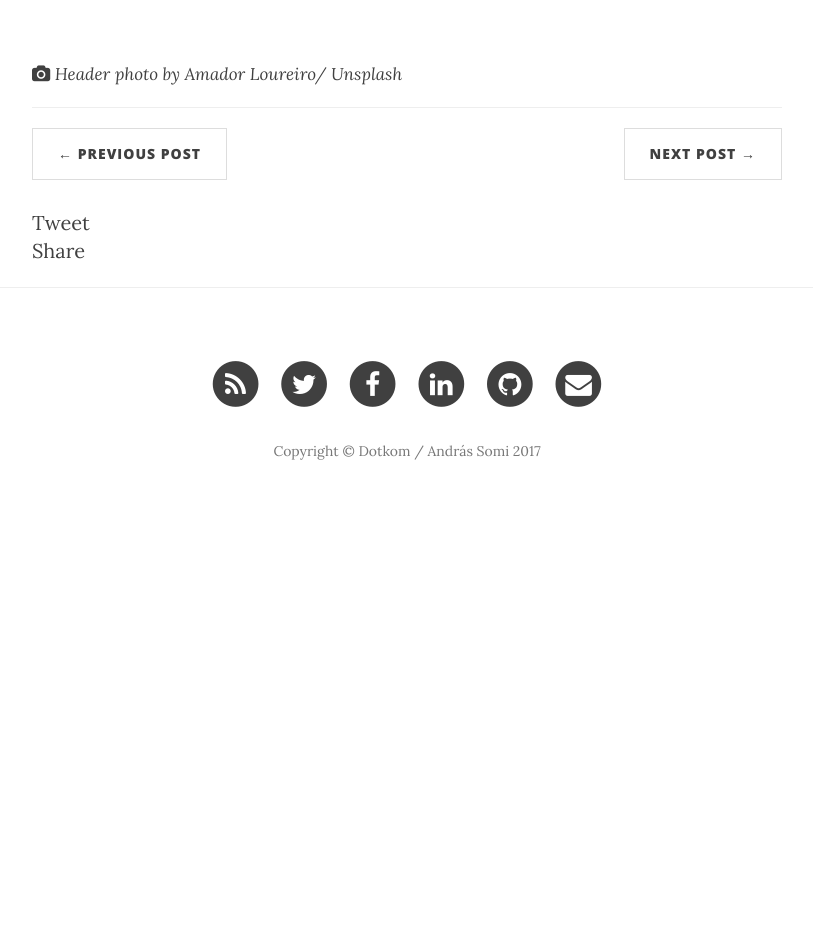
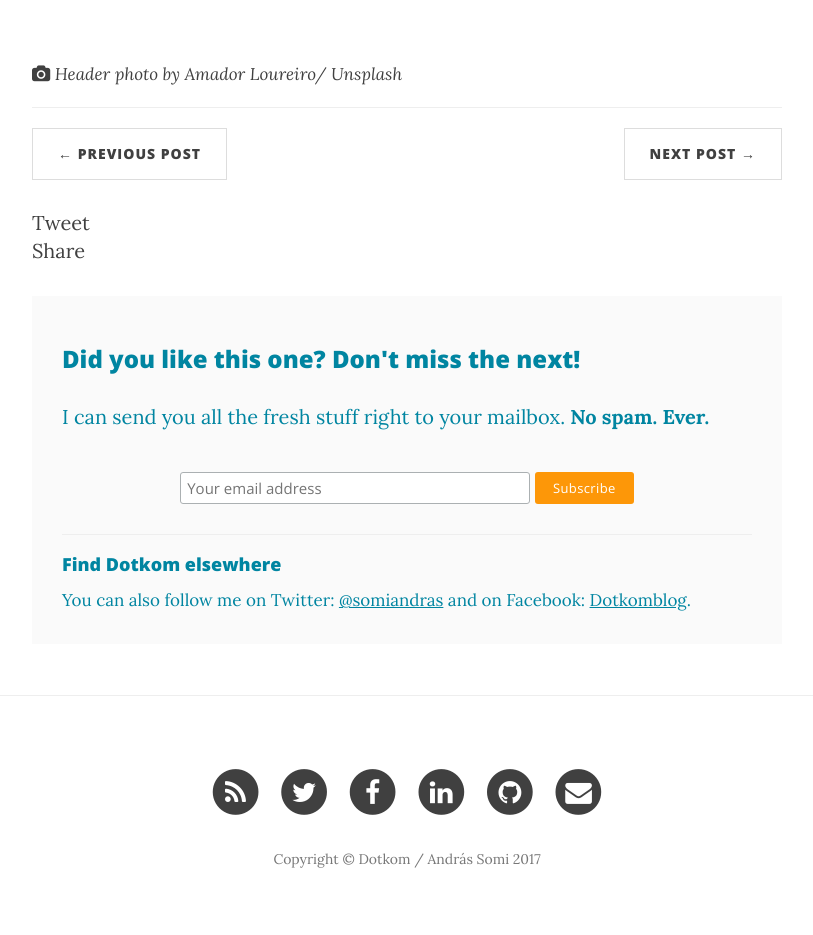
Before and after one commit to doktorjustice/doktorjustice.github.io, a Jekyll site: the page built from _posts/2016-11-06-apro-oromok.md, in a window 1280 px wide. Shown: the part 1236-2171 px from the top of the page, without its empty margins (233-1046 px from the left). Built offline with Jekyll 4.4.1, drawn with Linux system fonts in a browser that asks for light colours; nearby versions of some CDN libraries; comment, search, counter and statistics services are not loaded; before the commit the page ends 1763 px from its top, so only the background shows below that.

Commit message:
Add newsletter subscription to posts
Add Mailchimp subscription form to bottom of posts with follow.html inlcude.
Refine text on newsletter page.

```diff
--- /dev/null
+++ b/_includes/follow.html
@@ -0,0 +1,47 @@
+<div class="follow-box">
+  <h3>Did you like this one? Don't miss the next!</h3>
+  <p>I can send you all the fresh stuff right to your mailbox. <strong>No spam. Ever.</strong></p>
+
+  <!-- Begin MailChimp Signup Form -->
+<!--   <link href="//cdn-images.mailchimp.com/embedcode/horizontal-slim-10_7.css" rel="stylesheet" type="text/css"> -->
+  <style type="text/css">
+    #mc_embed_signup{background:transparent; clear:left; font:18px 'Open Sans',Arial,sans-serif; width:100%;}
+    /* MailChimp Form Embed Code - Horizontal Super Slim - 12/16/2015 v10.7
+    Adapted from: http://blog.heyimcat.com/universal-signup-form/ */
+
+    #mc_embed_signup form {text-align:center; padding:10px 0 10px 0;}
+    .mc-field-group { display: inline-block; } /* positions input field horizontally */
+    #mc_embed_signup input.email {font-family:"Open Sans","Helvetica Neue",Arial,Helvetica,Verdana,sans-serif; font-size: 15px; border: 1px solid #ABB0B2;  -webkit-border-radius: 3px; -moz-border-radius: 3px; border-radius: 3px; color: #343434; background-color: #fff; box-sizing:border-box; height:32px; padding: 0px 0.4em; display: inline-block; margin: 0; width:350px; vertical-align:top;}
+    #mc_embed_signup label {display:block; font-size:16px; padding-bottom:10px; font-weight:bold;}
+    #mc_embed_signup .clear {display: inline-block;} /* positions button horizontally in line with input */
+    #mc_embed_signup .button {font-size: 13px; border: none; -webkit-border-radius: 3px; -moz-border-radius: 3px; border-radius: 3px; letter-spacing: .03em; color: #fff; background-color: #aaa; box-sizing:border-box; height:32px; line-height:32px; padding:0 18px; display: inline-block; margin: 0; transition: all 0.23s ease-in-out 0s;}
+    #mc_embed_signup .button:hover {background-color:#777; cursor:pointer;}
+    #mc_embed_signup div#mce-responses {float:left; top:-1.4em; padding:0em .5em 0em .5em; overflow:hidden; width:90%;margin: 0 5%; clear: both;}
+    #mc_embed_signup div.response {margin:1em 0; padding:1em .5em .5em 0; font-weight:bold; float:left; top:-1.5em; z-index:1; width:80%;}
+    #mc_embed_signup #mce-error-response {display:none;}
+    #mc_embed_signup #mce-success-response {color:#529214; display:none;}
+    #mc_embed_signup label.error {display:block; float:none; width:auto; margin-left:1.05em; text-align:left; padding:.5em 0;}
+    @media (max-width: 768px) {
+        #mc_embed_signup input.email {width:100%; margin-bottom:5px;}
+        #mc_embed_signup .clear {display: block; width: 100% }
+        #mc_embed_signup .button {width: 100%; margin:0; }
+    }
+    /* Add your own MailChimp form style overrides in your site stylesheet or in this style block.
+       We recommend moving this block and the preceding CSS link to the HEAD of your HTML file. */
+  </style>
+  <div id="mc_embed_signup">
+  <form action="//dotkomblog.us10.list-manage.com/subscribe/post?u=ad216e100faf5ecd7b297ddf0&amp;id=039cfa31a7" method="post" id="mc-embedded-subscribe-form" name="mc-embedded-subscribe-form" class="validate" target="_blank" novalidate>
+      <div id="mc_embed_signup_scroll">
+      <input type="email" value="" name="EMAIL" class="email" id="mce-EMAIL" placeholder="Your email address" required>
+      <!-- real people should not fill this in and expect good things - do not remove this or risk form bot signups-->
+      <div style="position: absolute; left: -5000px;" aria-hidden="true"><input type="text" name="b_ad216e100faf5ecd7b297ddf0_039cfa31a7" tabindex="-1" value=""></div>
+      <div class="clear"><input type="submit" value="Subscribe" name="subscribe" id="mc-embedded-subscribe" class="button"></div>
+      </div>
+  </form>
+  </div>
+
+  <!--End mc_embed_signup-->
+  <hr>
+  <h4>Find Dotkom elsewhere</h4>
+  <small>You can also follow me on Twitter: <a href="https://twitter.com/somiandras">@somiandras</a> and on Facebook: <a href="https://www.facebook.com/Dotkomblog">Dotkomblog</a>.</small>
+</div>
--- a/_includes/head.html
+++ b/_includes/head.html
@@ -20,6 +20,7 @@
 
     <!-- Custom CSS -->
     <link rel="stylesheet" href="{{ "/css/clean-blog.css" | prepend: site.baseurl }}">
+    <link rel="stylesheet" href="{{ "/css/dotkom.css" | prepend: site.baseurl }}">
 
     <!-- Pygments Github CSS -->
     <link rel="stylesheet" href="{{ "/css/syntax.css" | prepend: site.baseurl }}">
--- a/_layouts/post.html
+++ b/_layouts/post.html
@@ -68,6 +68,14 @@ layout: default
     </div>
 </div>
 
+<div class="container">
+    <div class="row">
+        <div class="col-lg-8 col-lg-offset-2 col-md-10 col-md-offset-1">
+            {% include follow.html %}
+        </div>
+    </div>
+</div>
+
 {% if page.comments and jekyll.environment == 'production' %}
     {% include disqus.html %}
 {% else %}
--- /dev/null
+++ b/css/dotkom.css
@@ -0,0 +1,24 @@
+.follow-box {
+  padding: 30px;
+  margin-top: 30px;
+  margin-bottom: 30px;
+  color: #0085A1;
+  background: #fafafa;
+}
+
+.follow-box a {
+  color: #0085A1;
+  text-decoration: underline;
+}
+
+.follow-box a:hover {
+  text-decoration: none;
+}
+
+.follow-box #mc_embed_signup .button {
+  background-color: #FD9708;
+}
+
+.follow-box #mc_embed_signup .button:hover {
+  background-color: #FEB10D;
+}
```
Also changed, not shown: newsletter.html (+4 -4 lines).
